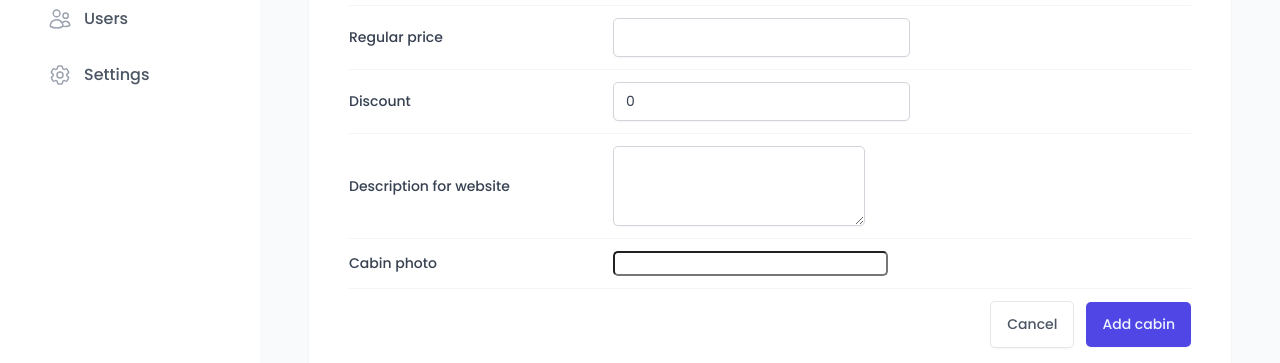
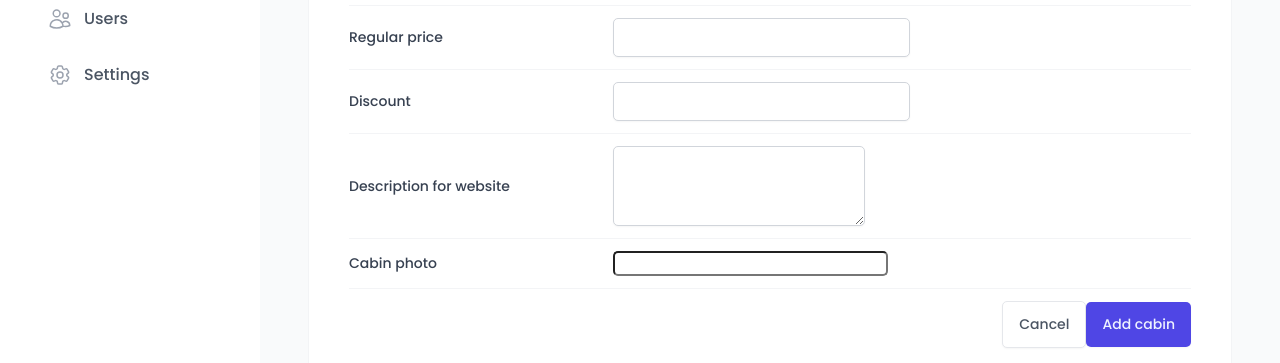
Before and after one commit to wanderer00a1/everpine, a React (Vite) app: page /cabins in a window 1280 px wide. Both pictures are taken after a click on the button "Add new Cabin". Shown: the part 434-797 px from the top of the page. Built offline with nearby package versions, Linux system fonts and the light colour scheme; no server answers; the database is empty; a web font is replaced by a local one.

Commit message:
error handling and formRow separate component

```diff
--- a/src/features/cabins/CreateCabinForm.tsx
+++ b/src/features/cabins/CreateCabinForm.tsx
@@ -1,54 +1,20 @@
-import styled from "styled-components";
+import toast from "react-hot-toast";
+import { useMutation, useQueryClient } from "@tanstack/react-query";
+import { useForm, type FieldValues, type SubmitHandler } from "react-hook-form";
+
+import { createCabin } from "../../services/apiCabins";
+import type { CabinProps } from "./CabinRow";
 
 import Input from "../../ui/Input";
 import Form from "../../ui/Form";
 import Button from "../../ui/Button";
 import FileInput from "../../ui/FileInput";
 import Textarea from "../../ui/Textarea";
-import { useForm, type FieldValues, type SubmitHandler } from "react-hook-form";
-import { useMutation, useQueryClient } from "@tanstack/react-query";
-import { createCabin } from "../../services/apiCabins";
-import toast from "react-hot-toast";
-import type { CabinProps } from "./CabinRow";
-
-const FormRow = styled.div`
-  display: grid;
-  align-items: center;
-  grid-template-columns: 24rem 1fr 1.2fr;
-  gap: 2.4rem;
-
-  padding: 1.2rem 0;
-
-  &:first-child {
-    padding-top: 0;
-  }
-
-  &:last-child {
-    padding-bottom: 0;
-  }
-
-  &:not(:last-child) {
-    border-bottom: 1px solid var(--color-grey-100);
-  }
-
-  &:has(button) {
-    display: flex;
-    justify-content: flex-end;
-    gap: 1.2rem;
-  }
-`;
-
-const Label = styled.label`
-  font-weight: 500;
-`;
-
-const Error = styled.span`
-  font-size: 1.4rem;
-  color: var(--color-red-700);
-`;
+import FormRow from "../../ui/FormRow";
 
 function CreateCabinForm() {
-  const { handleSubmit, register, reset } = useForm();
+  const { handleSubmit, register, reset, getValues, formState } = useForm();
+  const { errors } = formState;
   const queryClient = useQueryClient();
 
   const { isPending: isCreating, mutate } = useMutation({
@@ -66,51 +32,78 @@ function CreateCabinForm() {
   }
   return (
     <Form onSubmit={handleSubmit(onSubmit as SubmitHandler<FieldValues>)}>
-      <FormRow>
-        <Label htmlFor="name">Cabin name</Label>
-        <Input type="text" id="name" {...register("name")} />
+      <FormRow label="Cabin name" error={errors?.name?.message}>
+        <Input
+          type="text"
+          id="name"
+          {...register("name", { required: "This field is required" })}
+        />
       </FormRow>
 
-      <FormRow>
-        <Label htmlFor="maxCapacity">Maximum capacity</Label>
-        <Input type="number" id="maxCapacity" {...register("maxCapacity")} />
+      <FormRow label="Maximum capacity" error={errors?.maxCapcity?.message}>
+        <Input
+          type="number"
+          id="maxCapacity"
+          {...register("maxCapacity", {
+            required: "This field is required",
+            min: {
+              value: 1,
+              message: "Capacity should be atleast 1",
+            },
+          })}
+        />
       </FormRow>
 
-      <FormRow>
-        <Label htmlFor="regularPrice">Regular price</Label>
-        <Input type="number" id="regularPrice" {...register("regularPrice")} />
+      <FormRow label="Regular price" error={errors?.regularPrice?.message}>
+        <Input
+          type="number"
+          id="regularPrice"
+          {...register("regularPrice", {
+            required: "This field is required",
+            min: {
+              value: 1,
+              message: "Capacity should be atleast 1",
+            },
+          })}
+        />
       </FormRow>
 
-      <FormRow>
-        <Label htmlFor="discount">Discount</Label>
+      <FormRow label="Discount" error={errors?.discount?.message}>
         <Input
           type="number"
           id="discount"
-          defaultValue={0}
-          {...register("discount")}
+          {...register("discount", {
+            required: "This field is required",
+            validate: (value) =>
+              value <= getValues().regularPrice ||
+              "Discount should be less than regularPrice",
+          })}
         />
       </FormRow>
 
-      <FormRow>
-        <Label htmlFor="description">Description for website</Label>
+      <FormRow
+        label="Description for website"
+        error={errors?.description?.message}
+      >
         <Textarea
           id="description"
           defaultValue=""
-          {...register("description")}
+          {...register("description", { required: "This field is required" })}
         />
       </FormRow>
 
-      <FormRow>
-        <Label htmlFor="image">Cabin photo</Label>
+      <FormRow label="Cabin photo" error={errors?.image?.message}>
         <FileInput id="image" accept="image/*" />
       </FormRow>
 
       <FormRow>
         {/* type is an HTML attribute! */}
-        <Button variation="secondary" type="reset">
-          Cancel
-        </Button>
-        <Button disabled={isCreating}>Add cabin</Button>
+        <div>
+          <Button variation="secondary" type="reset" id="reset">
+            Cancel
+          </Button>
+          <Button disabled={isCreating}>Add cabin</Button>
+        </div>
       </FormRow>
     </Form>
   );
--- /dev/null
+++ b/src/ui/FormRow.tsx
@@ -0,0 +1,61 @@
+import type { ReactNode } from "react";
+import styled from "styled-components";
+
+const StyledFormRow = styled.div`
+  display: grid;
+  align-items: center;
+  grid-template-columns: 24rem 1fr 1.2fr;
+  gap: 2.4rem;
+
+  padding: 1.2rem 0;
+
+  &:first-child {
+    padding-top: 0;
+  }
+
+  &:last-child {
+    padding-bottom: 0;
+  }
+
+  &:not(:last-child) {
+    border-bottom: 1px solid var(--color-grey-100);
+  }
+
+  &:has(button) {
+    display: flex;
+    justify-content: flex-end;
+    gap: 1.2rem;
+  }
+`;
+
+const Label = styled.label`
+  font-weight: 500;
+`;
+
+const Error = styled.span`
+  font-size: 1.4rem;
+  color: var(--color-red-700);
+`;
+
+interface FormProps {
+  label?: string | null;
+  error?: { message?: string } | string | undefined;
+  children?: { props: { id: string } };
+}
+
+function FormRow({ label, error, children }: FormProps) {
+  return (
+    <StyledFormRow>
+      <Label htmlFor={children?.props.id}>{label}</Label>
+      {/*typecast*/}
+      {children as ReactNode}
+      {error && typeof error === "string" ? (
+        <Error>{error}</Error>
+      ) : error && typeof error === "object" && error?.message ? (
+        <Error>{error.message}</Error>
+      ) : null}
+    </StyledFormRow>
+  );
+}
+
+export default FormRow;
```
